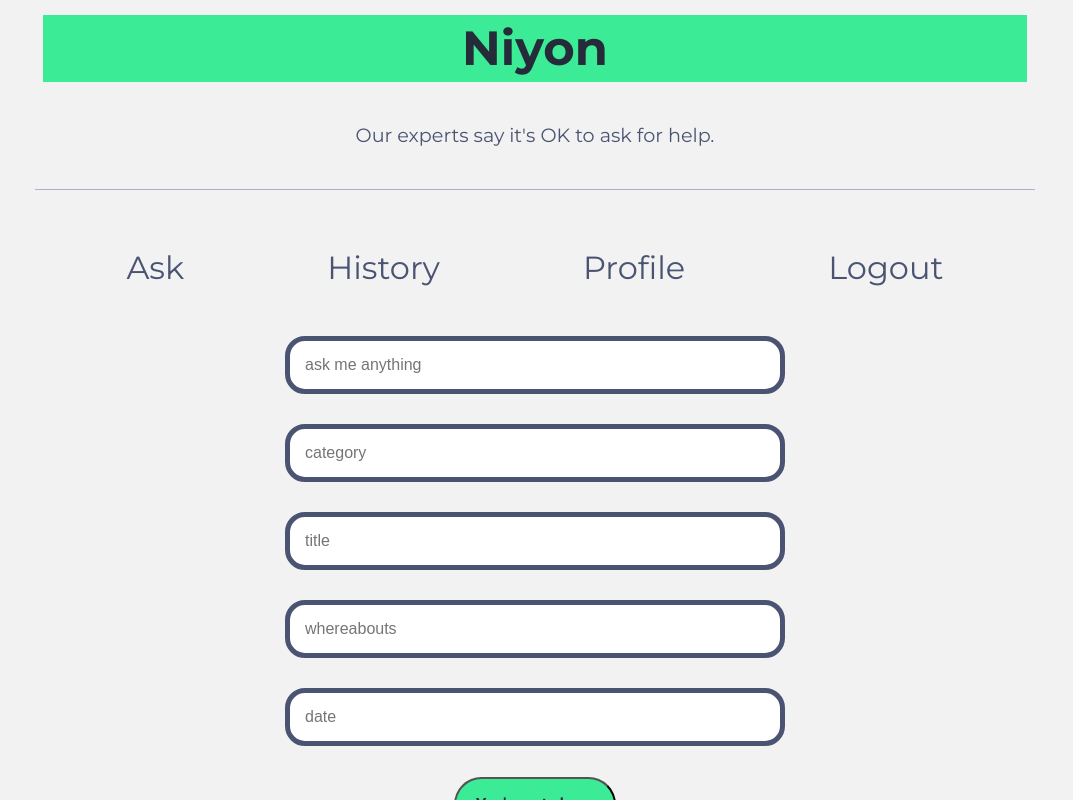
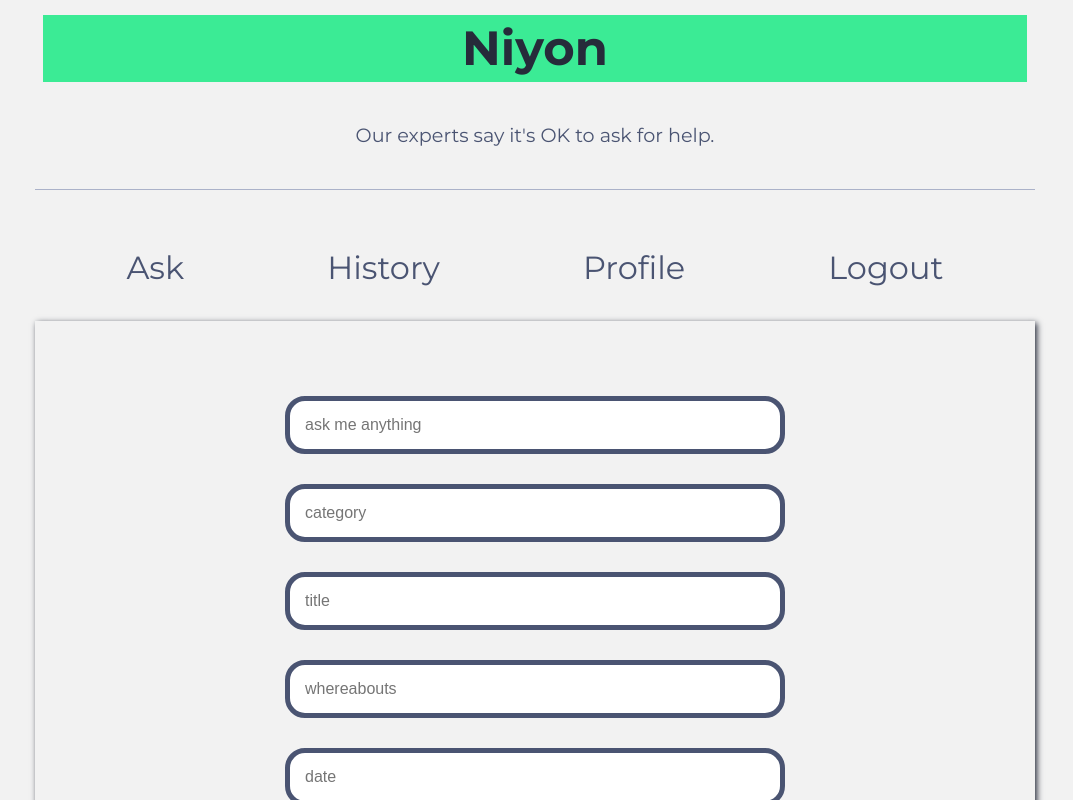
Before and after one commit to niyon-build-week/FE-react-redux, a React (Create React App) app in the folder niyon/: page /ask/1 in a window 1280 px wide. Shown: the top 800 px of the page, without its empty margins (105-1178 px from the left). Built offline with nearby package versions, Linux system fonts and the light colour scheme; no server answers; sample sign-in values are in the browser's storage; a web font is replaced by a local one.

Commit message:
building functionality for update profile

```diff
--- a/niyon/src/App.js
+++ b/niyon/src/App.js
@@ -5,13 +5,14 @@ import './App.css';
 
 import Footer from './components/marginals/Footer';
 import QForm from './components/gatedContent/QForm';
-import Profile from './components/gatedContent/Profile';
 import PublicHome from './components/forms/PublicHome';
 import SignupForm from './components/forms/SignupForm';
+import Profile from './components/gatedContent/Profile';
+import GetLoginForm from './components/forms/GetLoginForm';
 import Questions from './components/gatedContent/Questions';
+import GiveLoginForm from './components/forms/GiveLoginForm';
 import PrivateHome from './components/gatedContent/PrivateHome';
-import GetLoginForm from './components/forms/GetLoginForm';
-import GiveLoginForm from './components/forms/GiveLoginForm';
+import UpdateUser from './components/gatedContent/UpdateUserForm';
 import PrivateRoute from './components/gatedContent/PrivateRoute';
 
 
@@ -35,6 +36,7 @@ class App extends React.Component {
           <PrivateRoute path='/ask/:id' render={props => <QForm {...props}/>} component={QForm} />
           <PrivateRoute path='/history/:id' render={props => <Questions {...props} />} component={Questions} />
           <PrivateRoute path='/profile/:id' render={props => <Profile {...props} />} component={Profile} />
+          <PrivateRoute path='/update_profile/:id' render={props => <UpdateUser {...props} />} component={UpdateUser} />
           </Switch>
           <Footer />
         </div>
--- a/niyon/src/components/gatedContent/Profile.js
+++ b/niyon/src/components/gatedContent/Profile.js
@@ -1,16 +1,15 @@
-import React from 'react';
-import axios from 'axios';
-import PrivateHome from './PrivateHome';
-import NewUser from './NewUser';
-
+import React from "react";
+import axios from "axios";
+import PrivateHome from "./PrivateHome";
+import { NavLink } from "react-router-dom";
+import UpdateUser from "./UpdateUserForm";
 
 class Profile extends React.Component {
-      constructor(props){
+  constructor(props) {
     super(props);
     this.state = {
       user: {}
-
-            }
+    };
   }
 
   componentDidMount() {
@@ -20,53 +19,40 @@ class Profile extends React.Component {
       }
     };
     axios
-              .get(
-                `https://niyon.herokuapp.com/api/profile`,
-                headers
-              )
+      .get(`https://niyon.herokuapp.com/api/profile`, headers)
       .then(res => {
         console.log("mount win", res.data);
-                console.log(this.state)
+        console.log(this.state);
         this.setState({
           user: res.data.find(
             user => `${user.user_id}` === localStorage.getItem("user_id")
           )
         });
-
       })
       .catch(error => {
         console.log("mount fail", error);
       });
-            // .finally(() => {
-            //   this.setState({ loading: false });
-            // });
   }
 
-      handleChange = e => {
-            this.setState({ [e.target.name]: e.target.value })
-      };
-
   render() {
-            console.log('profile?', this.state)
-            return(
-
-                  <div className='profile-wrap'>
+    console.log("profile?", this.state);
+    return (
+      <div className="profile-wrap">
         <PrivateHome />
-                        <div className='profile-card'>
-                              <p>I'm {this.state.user.first_name} {this.state.user.last_name}</p>
+        <div className="profile-card">
+          <p>
+            I'm {this.state.user.first_name} {this.state.user.last_name}
+          </p>
           <p>Age: {this.state.user.age}</p>
           <p>Gender: {this.state.user.gender}</p>
           <p>Location: {this.state.user.location}</p>
           <p>Language: {this.state.user.language}</p>
           <p>Favorite Ice Cream Flavor: strawberry</p>
-                              <button>Update Profile</button>
-
+          <NavLink to='/update_profile/:id'><button>Update Profile</button></NavLink>
         </div>
-
       </div>
-            )
+    );
   }
 }
 
-
 export default Profile;
--- a/niyon/src/components/gatedContent/QForm.js
+++ b/niyon/src/components/gatedContent/QForm.js
@@ -49,6 +49,7 @@ class QForm extends React.Component {
             return (
                   <div className='q-form-wrap'>
                         <PrivateHome />
+                        <div className='q-form-card'>
                               <form className='q-form' onSubmit={this.addQuestion}>
                                     <input
                                           type='text'
@@ -90,8 +91,9 @@ class QForm extends React.Component {
                                           onChange={this.handleChange}
                                     />
                                     <div className='baseline' />
-                              <button className='butt' type='submit'>You're not alone.</button>
+                                    <button type='submit'>You're not alone.</button>
                               </form>
+                        </div>
                   </div>
             )
       }
--- a/niyon/src/components/gatedContent/NewUser.js
+++ b/niyon/src/components/gatedContent/UpdateUserForm.js
@@ -1,7 +1,7 @@
 import React from "react";
 import axios from 'axios';
 
-class NewUser extends React.Component {
+class UpdateUser extends React.Component {
   constructor() {
     super();
     this.state = {
@@ -26,8 +26,8 @@ class NewUser extends React.Component {
           )
         });
       })
-      .catch(error => {
-        console.log("profile fail", error);
+      .catch(err => {
+        console.log("profile fail", err);
       });
   }
 
@@ -102,4 +102,4 @@ class NewUser extends React.Component {
   }
 }
 
-export default NewUser;
+export default UpdateUser;
--- a/niyon/src/components/gatedContent/gatedContent.css
+++ b/niyon/src/components/gatedContent/gatedContent.css
@@ -53,6 +53,12 @@
       width: 500px;
 }
 
+.q-form-card {
+      padding: 30px;
+      margin: 30px 0;
+      box-shadow: 2px 2px 6px #262b3a;
+}
+
 .profile-wrap {
       max-width: 1000px;
       width: 100%;
@@ -62,6 +68,6 @@
 
 .profile-card {
       padding: 30px;
-      margin-top: 30px;
+      margin: 30px 0;
       box-shadow: 2px 2px 6px #262b3a;
 }
```
Lines whose indentation alone changed are shown as unchanged.
